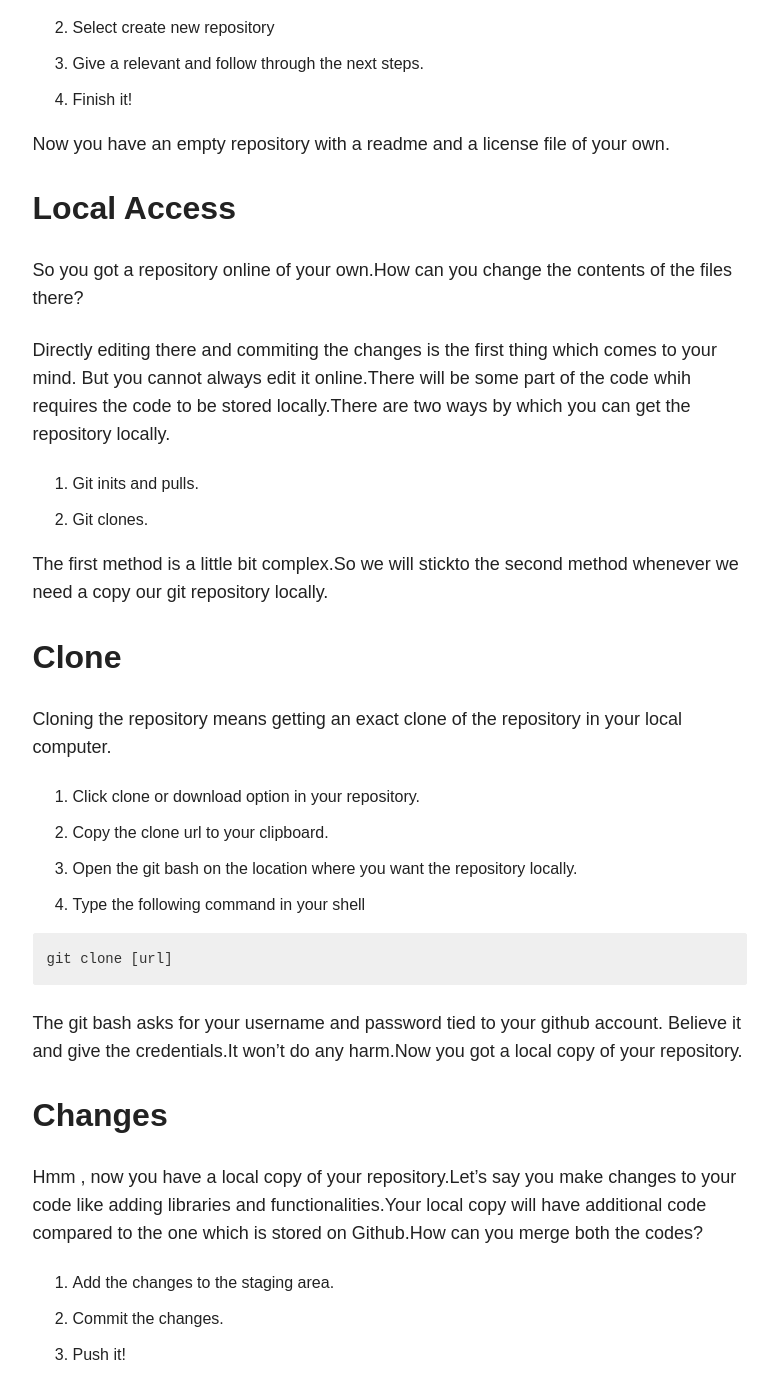
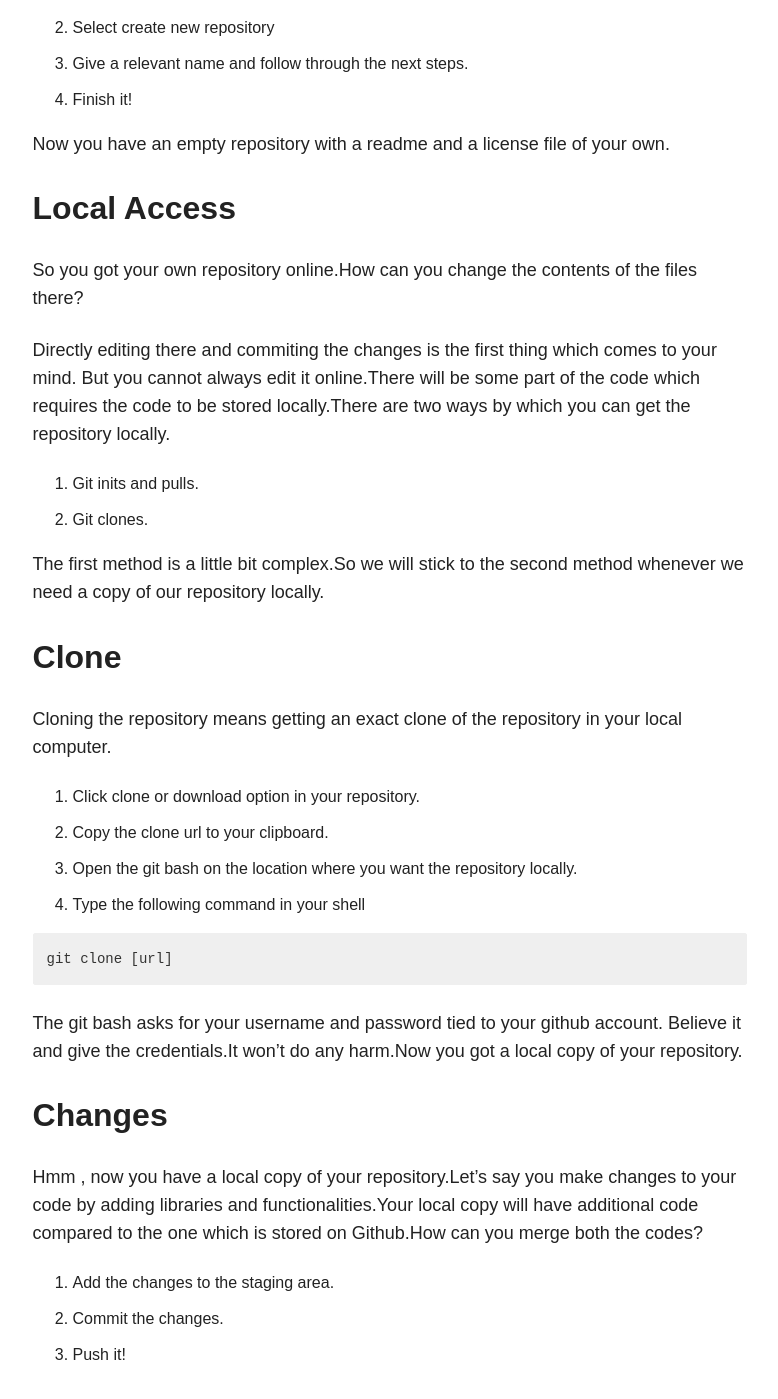
Before and after one commit to Kullsno2/Kullsno2.github.io, a Jekyll site: the page built from _posts/blog/2017-10-25-how-to-git-part-1.md, in a window 1280 px wide and 1400 px high, scrolled down 1369 px. Shown: the whole window, without its empty margins (347-1125 px from the left). Built offline with Jekyll 4.4.1, drawn with Linux system fonts in a browser that asks for light colours; nearby versions of some CDN libraries; comment, search, counter and statistics services are not loaded; some of the changed text lies outside the part shown.

Commit message:
Correct spelling

```diff
--- a/_posts/blog/2017-10-25-how-to-git-part-1.md
+++ b/_posts/blog/2017-10-25-how-to-git-part-1.md
@@ -31,12 +31,12 @@ detail about the definition. However, in one line -
 
 ## Getting Started
 
-After getting the right tools , we are good to go on and create our
+After getting the right tools , we are good to go and create our
 first repository in Github.Follow the steps below:
 
-1. Login into your github account
+1. Log into your github account
 2. Select create new repository
-3. Give a relevant and follow through the next steps.
+3. Give a relevant name and follow through the next steps.
 4. Finish it!
 
 Now you have an empty repository with a readme and a license file
@@ -44,18 +44,18 @@ of your own.
 
 ## Local Access
 
-So you got a repository online of your own.How can you change the contents of the files
+So you got your own repository online.How can you change the contents of the files
 there?
 
 Directly editing there and commiting the changes is the first thing which comes to your mind.
-But you cannot always edit it online.There will be some part of the code whih requires the code
+But you cannot always edit it online.There will be some part of the code which requires the code
 to be stored locally.There are two ways by which you can get the repository locally.
 
 1. Git inits and pulls.
 2. Git clones.
 
-The first method is a little bit complex.So we will stickto the second method
-whenever we need a copy our git repository locally.
+The first method is a little bit complex.So we will stick to the second method
+whenever we need a copy of our repository locally.
 
 ## Clone
 
@@ -78,7 +78,7 @@ copy of your repository.
 ## Changes
 
 Hmm , now you have a local copy of your repository.Let's say you make changes
-to your code like adding libraries and functionalities.Your local copy will
+to your code by adding libraries and functionalities.Your local copy will
 have additional code compared to the one which is stored on Github.How can you merge
 both the codes?
 
```
Also changed, not shown: other parts of _posts/blog/2017-10-25-how-to-git-part-1.md (+1 -1 lines).
